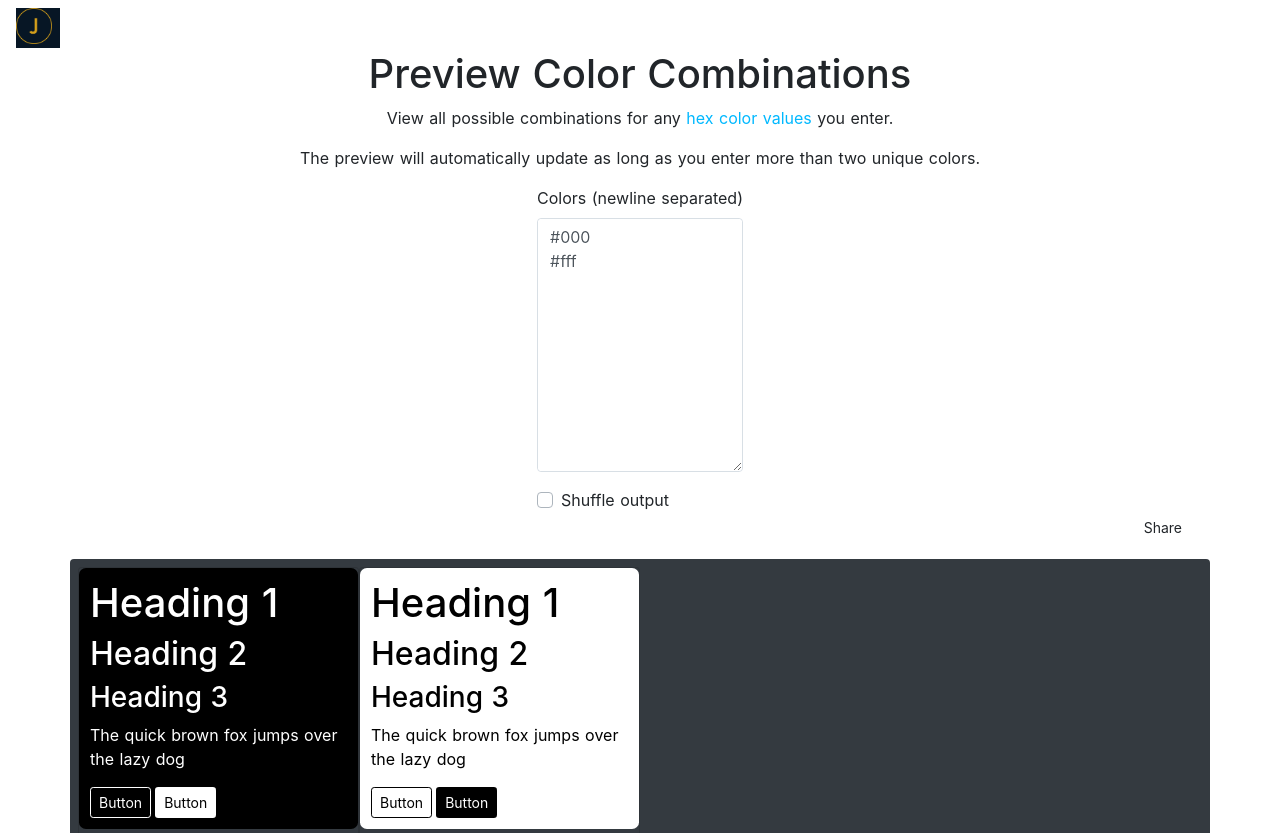
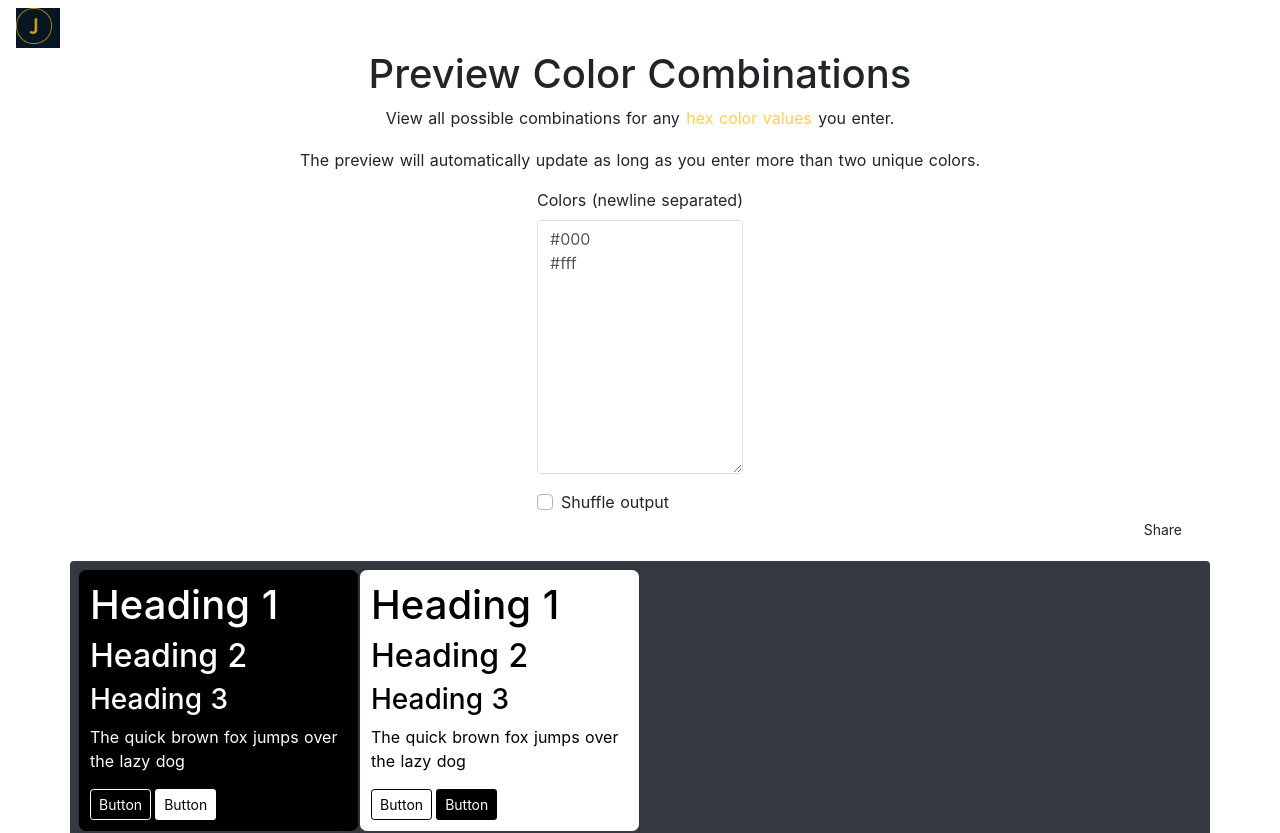
Before and after one commit to JulienZD/website, a Next.js app: page /colors in a window 1280 px wide. Shown: the top 833 px of the page. Built offline with nearby package versions, Linux system fonts and the light colour scheme.

Commit message:
feat: animate link hovers

```diff
--- a/components/layout.js
+++ b/components/layout.js
@@ -40,10 +40,10 @@ export default function Layout({ children, home }) {
         <div className="text-right pr-2">
           {home && (
             <Link href="/colors">
-              <a className="j-link mr-2">Preview Color Combinations</a>
+              <a className="link-animated-hover mr-2">Preview Color Combinations</a>
             </Link>
           )}
-          <a className="j-link" href="https://github.com/JulienZD/website">
+          <a className="link-animated-hover" href="https://github.com/JulienZD/website">
             Source
           </a>
         </div>
--- a/pages/colors.jsx
+++ b/pages/colors.jsx
@@ -39,7 +39,7 @@ export default function Colors() {
         <h1>{pageTitle}</h1>
         <p>
           View all possible combinations for any{' '}
-          <a className="j-link" href="https://en.wikipedia.org/wiki/Web_colors#Hex_triplet">
+          <a className="link-animated-hover" href="https://en.wikipedia.org/wiki/Web_colors#Hex_triplet">
             hex color values
           </a>{' '}
           you enter.
--- a/styles/global.css
+++ b/styles/global.css
@@ -1,6 +1,7 @@
 :root {
   --main-bg: #071625;
   --main-text: #d49f1b;
+  --color-link: #0c2640;
 }
 
 * {
@@ -35,6 +36,43 @@ body {
 a,
 a:hover {
   color: var(--main-text);
+}
+
+.link-animated-hover {
+  display: inline-block;
+  text-decoration: none !important;
+  border-radius: 0.25em;
+  padding: 0 2px;
+  margin-right: -1px;
+  margin-left: -1px;
+  transition: color 0.075s linear;
+}
+
+p a.link-animated-hover {
+  color: #ffce55;
+}
+
+.link-animated-hover:hover {
+  background-color: transparent;
+}
+
+.link-animated-hover::after {
+  position: relative;
+  top: 0.1rem;
+  display: block;
+  width: 100%;
+  height: 2px;
+  margin: 0 auto;
+  background-image: linear-gradient(90deg, var(--main-text) 70%, var(--main-bg) 90%, var(--main-text));
+  box-shadow: 0 0 0.45rem 0.1rem var(--main-text);
+  transform: scaleX(0);
+  transform-origin: left;
+  transition: transform 0.15s linear;
+  content: '';
+}
+
+.link-animated-hover:hover.link-animated-hover::after {
+  transform: scaleX(1);
 }
 
 .j-link,
```
